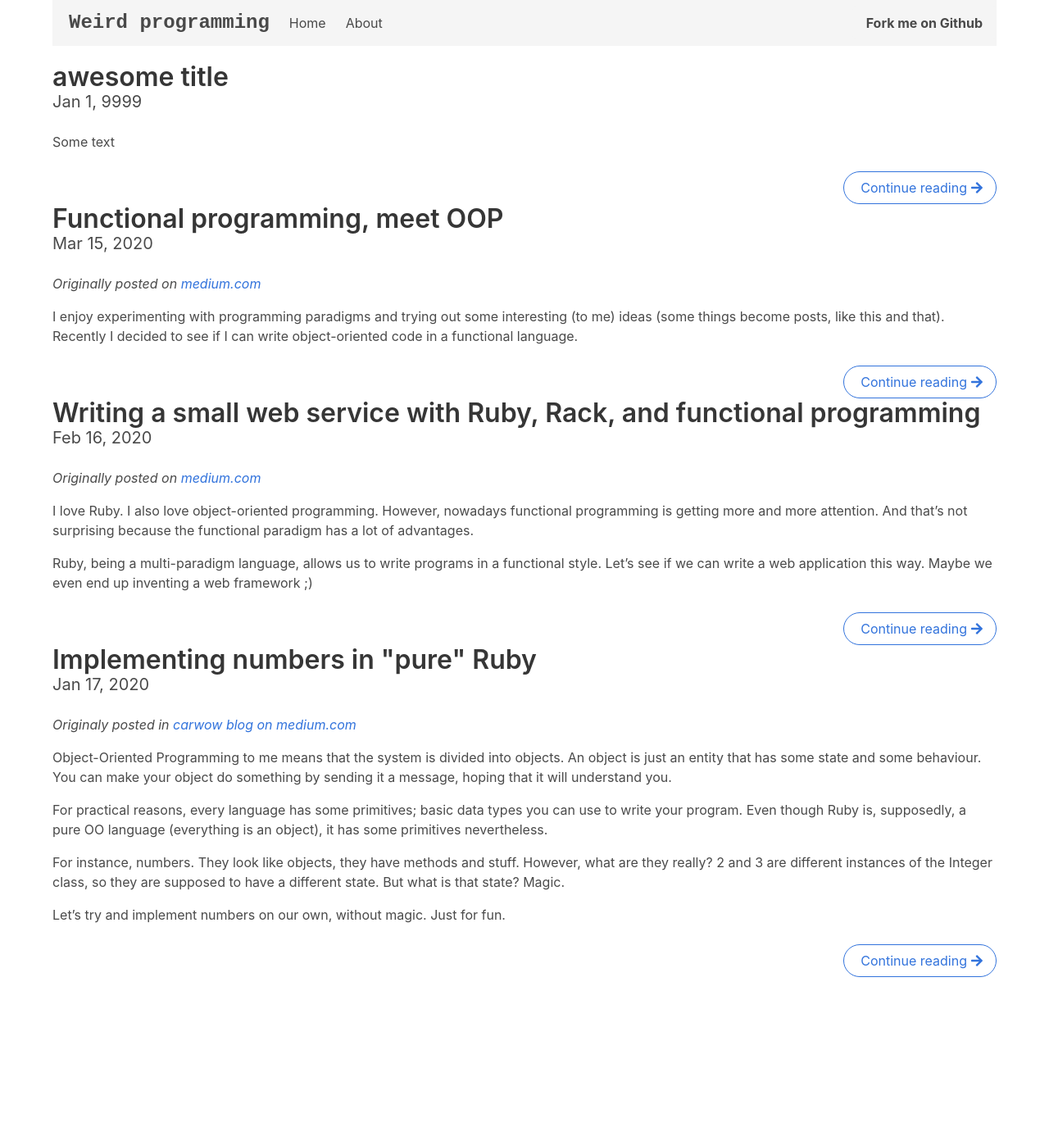
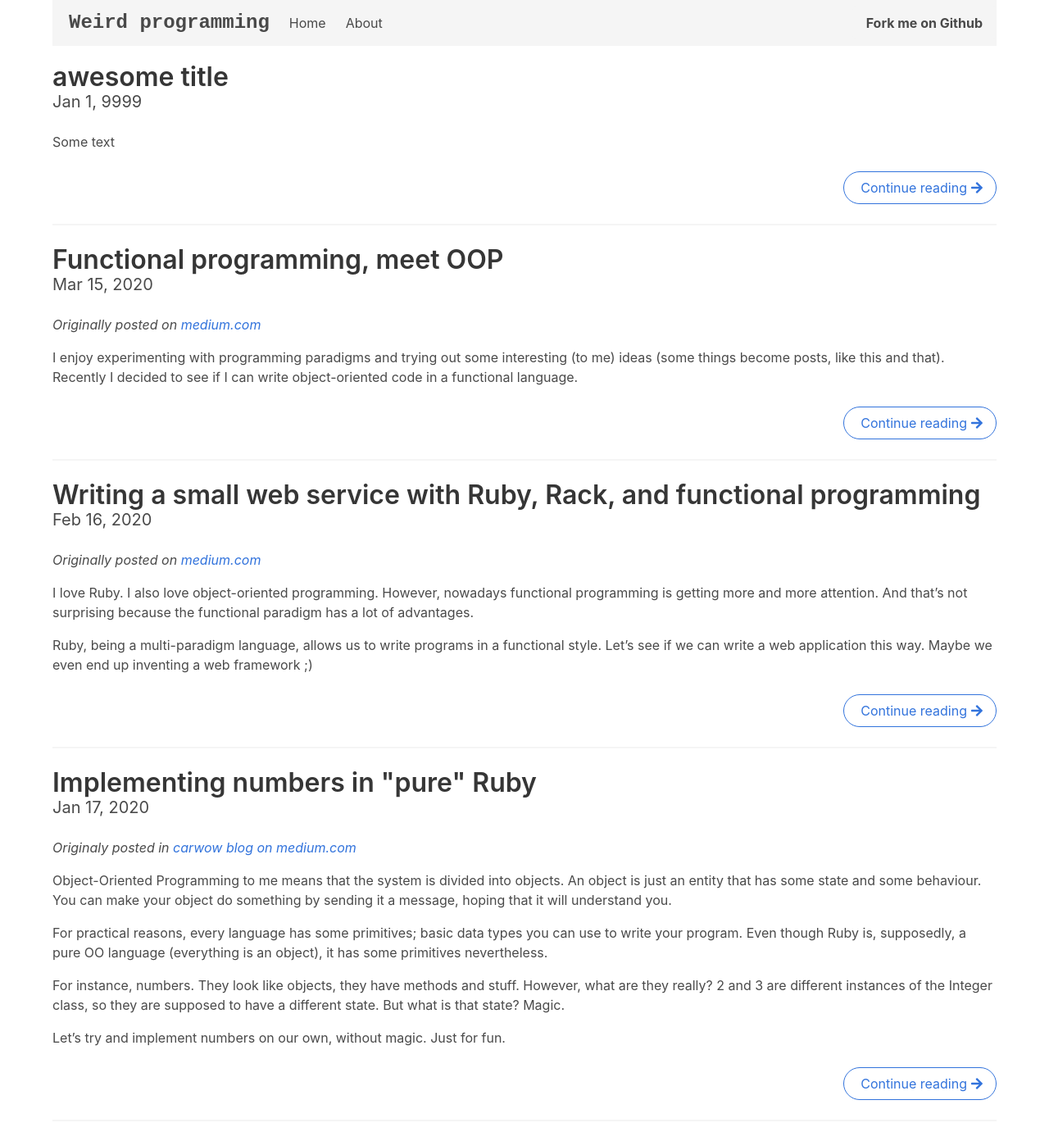
Before and after one commit to Nondv/weird-programming.dev, a Jekyll site: the page built from index.html, in a window 1280 px wide. Shown: the whole page at 82% size. Built offline with Jekyll 4.4.1, drawn with Linux system fonts in a browser that asks for light colours; nearby versions of some CDN libraries; before the commit the page ends 1192 px from its top, so only the background shows below that.

Commit message:
add hr and title to index

```diff
--- a/index.html
+++ b/index.html
@@ -1,6 +1,5 @@
 ---
-# Feel free to add content and custom Front Matter to this file.
-# To modify the layout, see https://jekyllrb.com/docs/themes/#overriding-theme-defaults
+title: Weird programming
 ---
 
 {%- for post in site.posts -%}
@@ -23,4 +22,5 @@
     </a>
   </div>
 </div>
+<hr class="hr"></hr>
 {%- endfor -%}
```
